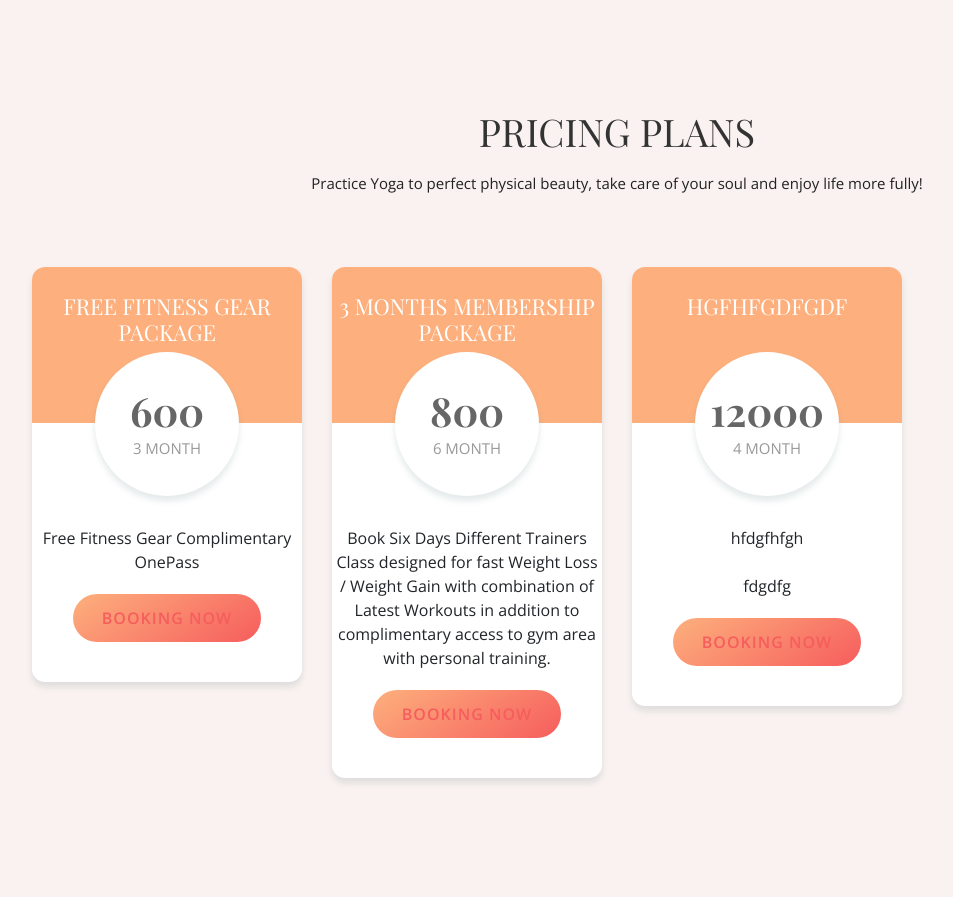
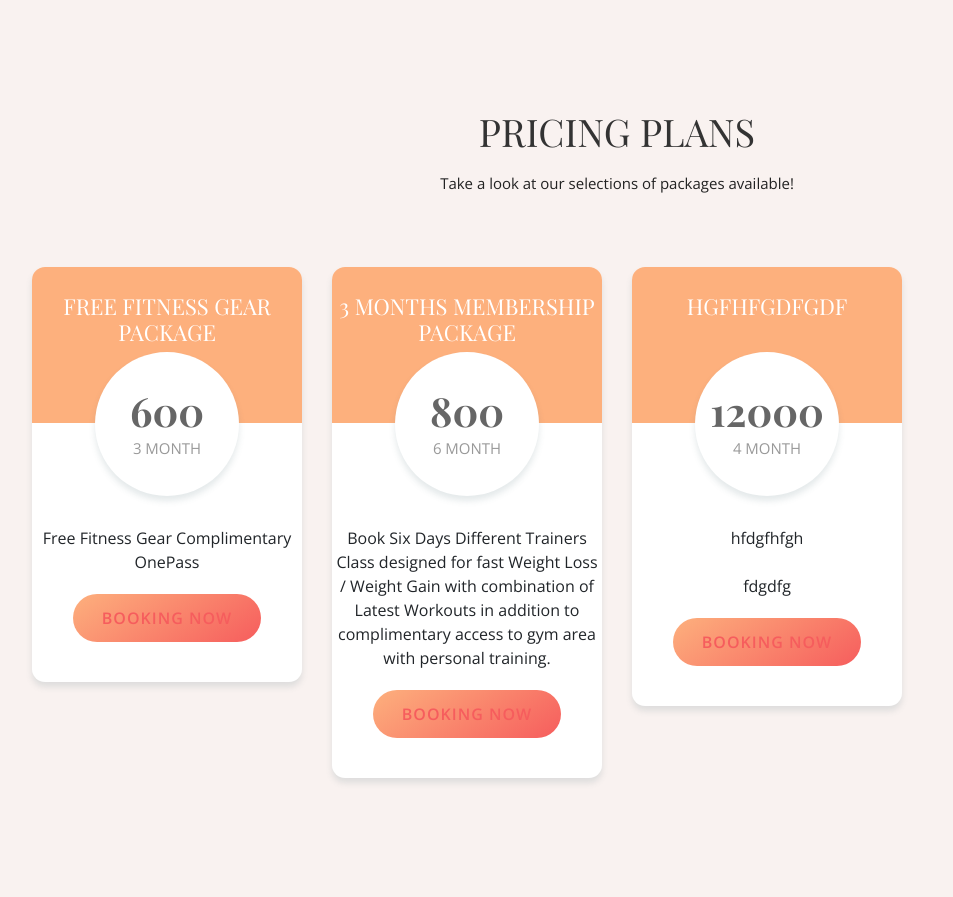
Before and after one commit to sjoee/HuanFitness-website, a PHP site: page /pricing.php in a window 1280 px wide. Shown: the part 101-998 px from the top of the page, without its empty margins (23-976 px from the left). Run offline with PHP 8.4, Linux system fonts and the light colour scheme; a user stored in the database is signed in; data comes from the database, SQL or seed files in the repository; a stand-in replaces the project's code that opens the database connection; some web fonts are replaced.

Commit message:
new pricing

```diff
--- a/phpAssignment-main/pricing.php
+++ b/phpAssignment-main/pricing.php
@@ -54,7 +54,7 @@
 
 
 	<!-- Page top Section -->
-	<section class="page-top-section set-bg" data-setbg="img/page-top-bg.jpg">
+	<section class="page-top-section set-bg">
 		<!-- <div class="container">
 			<div class="row">
 				<div class="col-lg-7 m-auto text-white">
@@ -72,7 +72,7 @@
 			<div class="section-title text-center">
 				<!-- <img src="img/icons/logo-icon.png" alt=""> -->
 				<h2>Pricing plans</h2>
-				<p>Practice Yoga to perfect physical beauty, take care of your soul and enjoy life more fully!</p>
+				<p>Take a look at our selections of packages available!</p>
 			</div>
 			<div class="row">
 				        <?php
```
